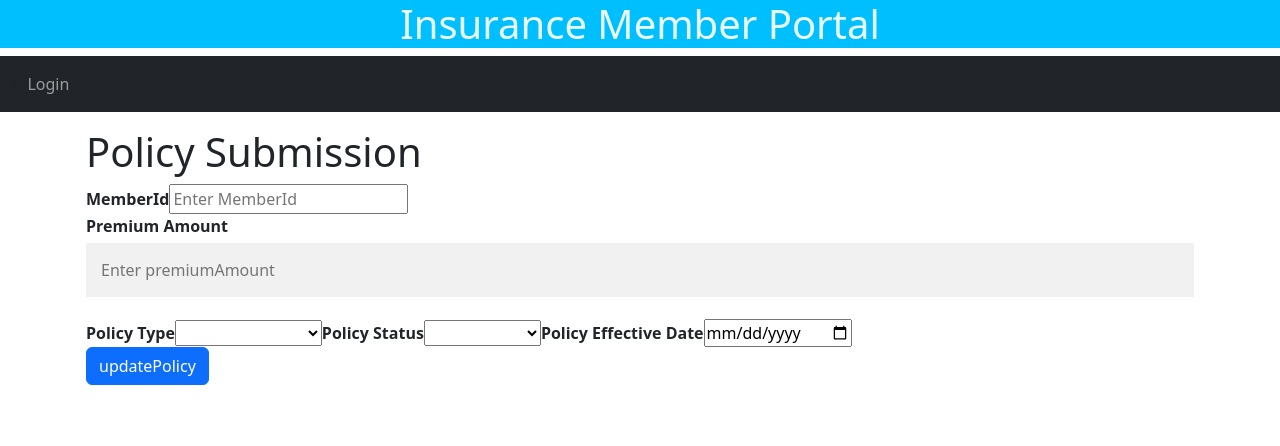
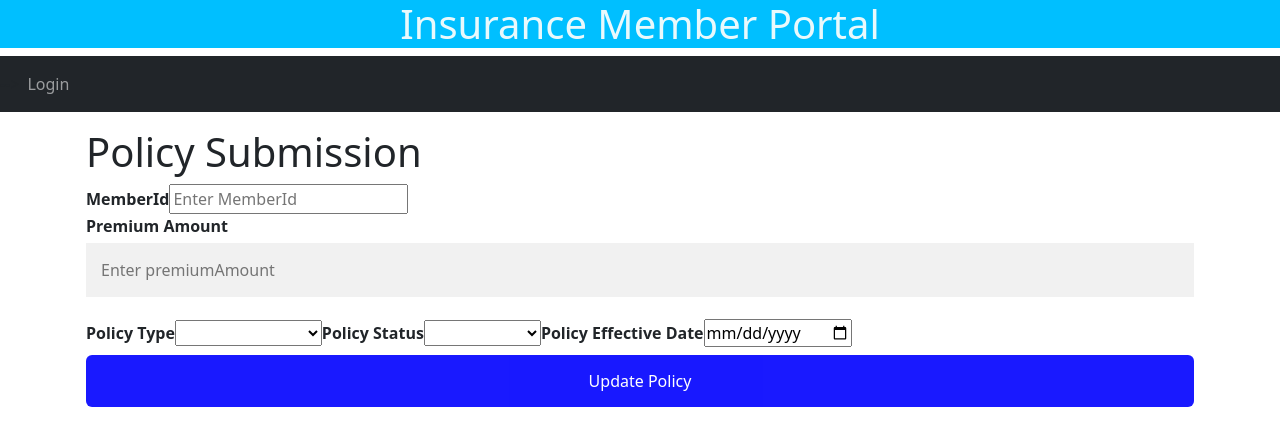
Before and after one commit to sushmagnt9/PolicySubmissionUICode, an Angular app: page /updatepolicy in a window 1280 px wide. Shown: the top 446 px of the page. Built offline with nearby package versions, Linux system fonts and the light colour scheme.

Commit message:
updatepolicycommit

```diff
--- a/src/app/updatepolicy/updatepolicy.component.html
+++ b/src/app/updatepolicy/updatepolicy.component.html
@@ -29,9 +29,21 @@
             <label for="policyEffective date"><b>Policy Effective Date</b></label>
             <input type="date" placeholder="Enter policyEffectiveDate" name="policyeffectivedate" [(ngModel)]="user.policyEffectiveDate">
 
+            <div>
+              <p *ngIf="success"> {{this.users.result}} </p>
+            </div>
+            <div class="form-group">
+              <button style="background-color: blue;"  class="btn btn-primary btn-block" (click)="onSubmit()">Update Policy</button>
 
-            <div class="form-group">
-            <a  (click)="onSubmit()" type="button" class="btn btn-primary">updatePolicy</a>
+            </div>
+            <div *ngIf="showField">
+              <button (click)="onLinkUpdate()">
+                Back To Search
+              </button>
             </div>
 
+            <!-- <div class="form-group">
+            <a  (click)="onSubmit()" type="button" class="btn btn-primary">updatePolicy</a>
+            </div> -->
+
 </div>
--- a/src/app/updatepolicy/updatepolicy.component.ts
+++ b/src/app/updatepolicy/updatepolicy.component.ts
@@ -27,6 +27,9 @@ export class UpdatepolicyComponent implements OnInit {
     email:'',
     memberId: localStorage.getItem("UserId")?.toString(),
   }
+  response:any;
+  success:boolean = false;
+  showField : boolean =false;
   constructor(private memberService: memberService,private router: Router) { }
 
   ngOnInit(): void {
@@ -38,10 +41,16 @@ export class UpdatepolicyComponent implements OnInit {
         // this.users=Object.values(response);
         this.users = response;
          console.log(this.users);
-         alert(this.users);
-         this.router.navigate(['/memberSearch'])
+         this.success = true;
+         this.showField = true;
+        //  alert(this.users);
+        //  this.router.navigate(['/adminSearch'])
       }
     );
 }
+onLinkUpdate()
+{
+this.router.navigate(['/adminSearch'])
+}
 
 }
```
